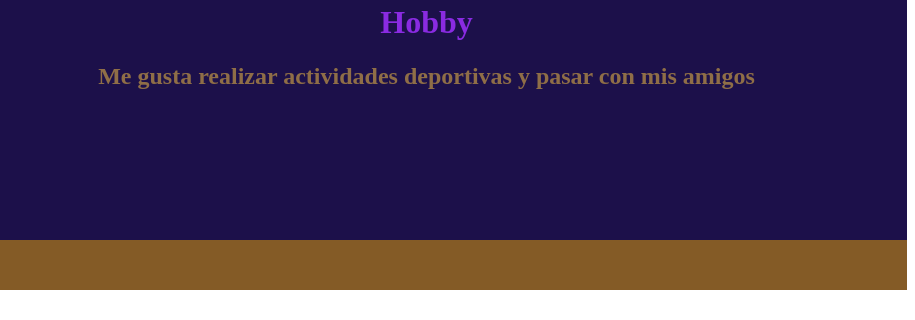
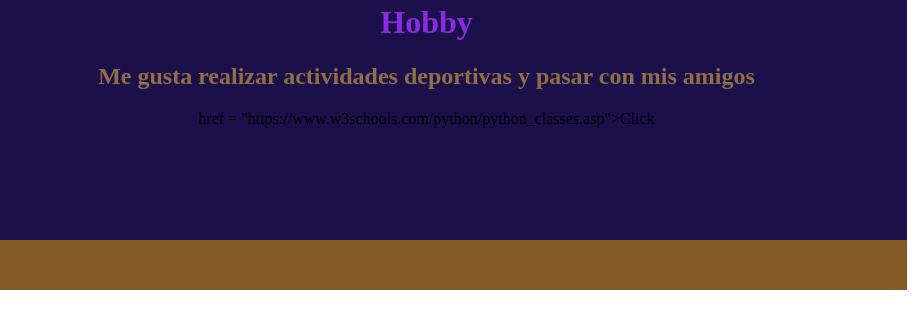
Before and after one commit to Sotilin/Curriculum, a plain HTML site: page index.html in a window 1280 px wide. Shown: the part 339-659 px from the top of the page, 365-1280 px from the left. Drawn offline with Linux system fonts and the light colour scheme.

Commit message:
add_linck

```diff
--- a/index.html
+++ b/index.html
@@ -55,6 +55,7 @@
                 <h2 class = "textoHobby">
                     Me gusta realizar actividades deportivas y pasar con mis amigos
                 </h2>
+                <a>href = "https://www.w3schools.com/python/python_classes.asp">Click</a>
 
 
 
@@ -72,4 +73,4 @@
 
 </body>
 
-</html>
+</html>ir
```
